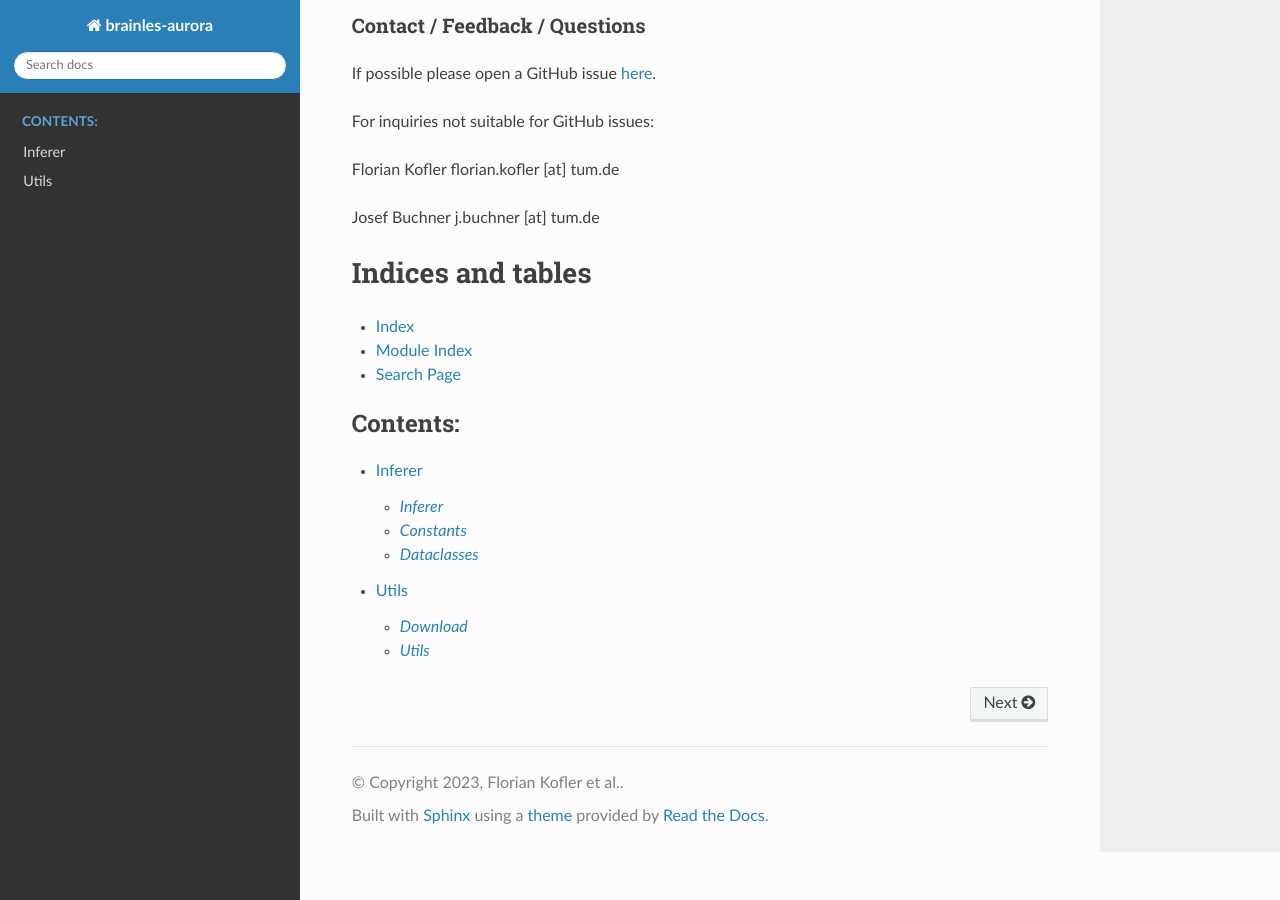
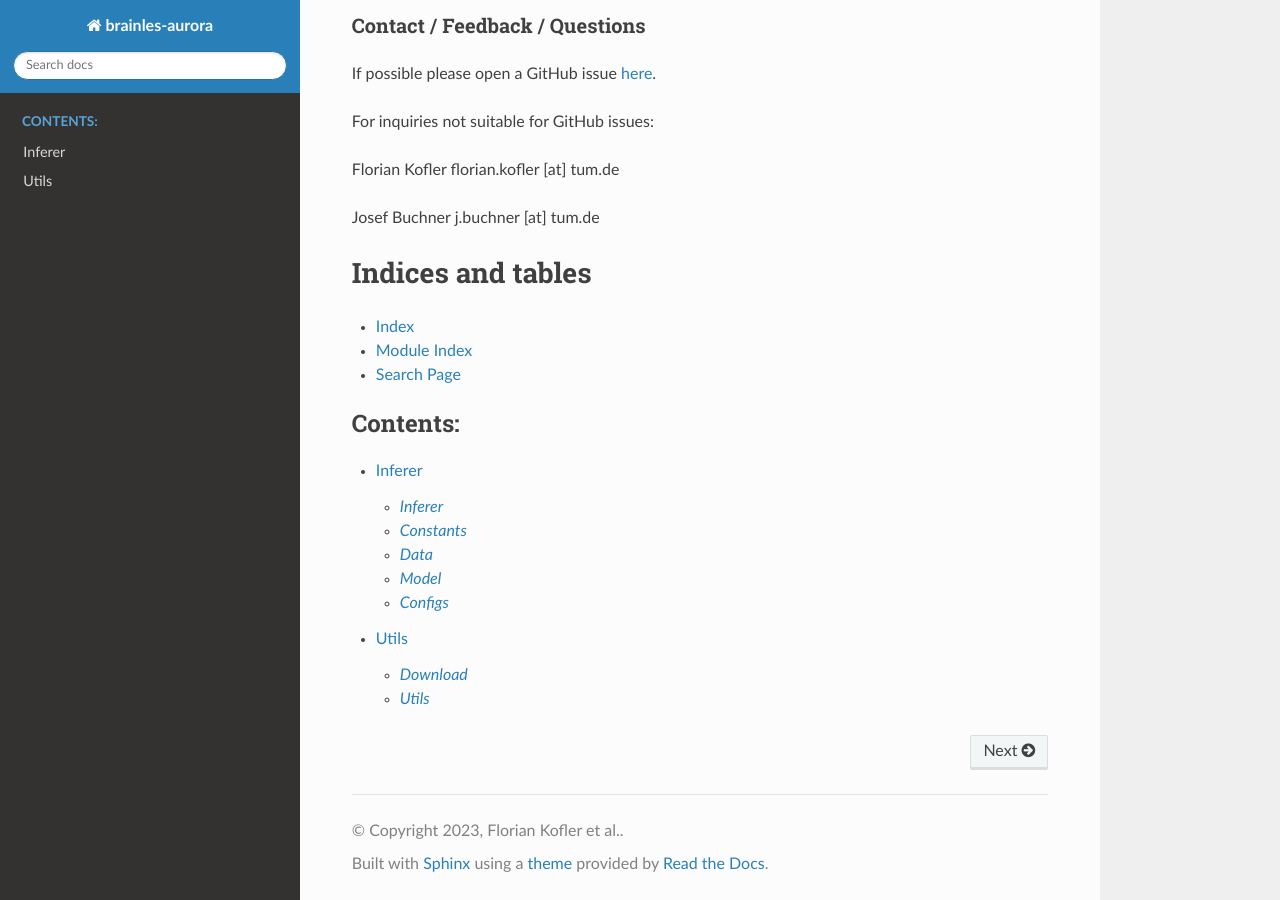
Before and after one commit to BrainLesion/AURORA, a Sphinx documentation site: the page built from docs/source/index.rst, in a window 1280 px wide and 900 px high, scrolled down 1586 px. Built offline with Sphinx 7.4.7 and the Read the Docs theme 2.0.0, drawn with Linux system fonts in a browser that asks for light colours.

Commit message:
- add data and model to docs

```diff
--- a/docs/source/inferer.rst
+++ b/docs/source/inferer.rst
@@ -12,8 +12,16 @@ Inferer
 .. automodule:: brainles_aurora.inferer.constants
     :members:
 
+`Data`
+--------------------
+.. automodule:: brainles_aurora.inferer.data
+    :members:
+`Model`
+--------------------
+.. automodule:: brainles_aurora.inferer.model
+    :members:
 
-`Dataclasses`
+`Configs`
 --------------------
 .. automodule:: brainles_aurora.inferer.config
     :members:
```
